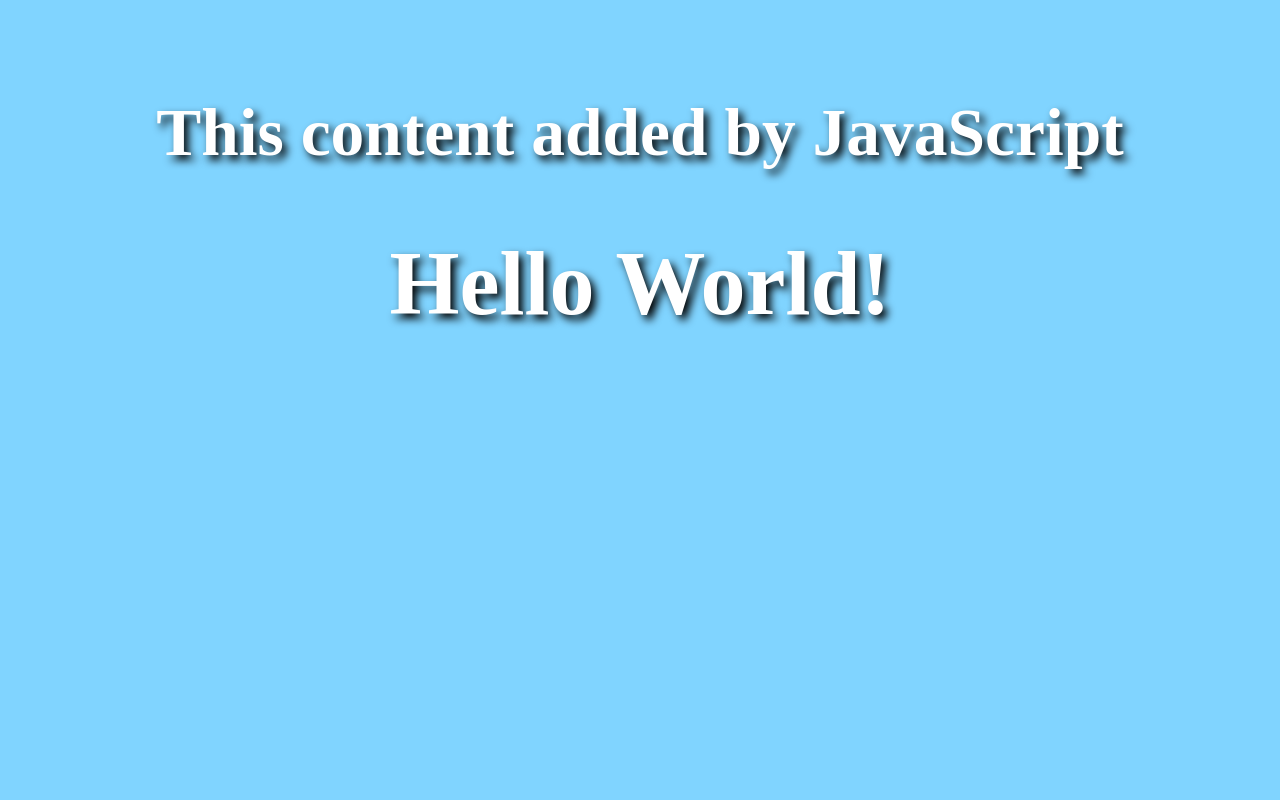
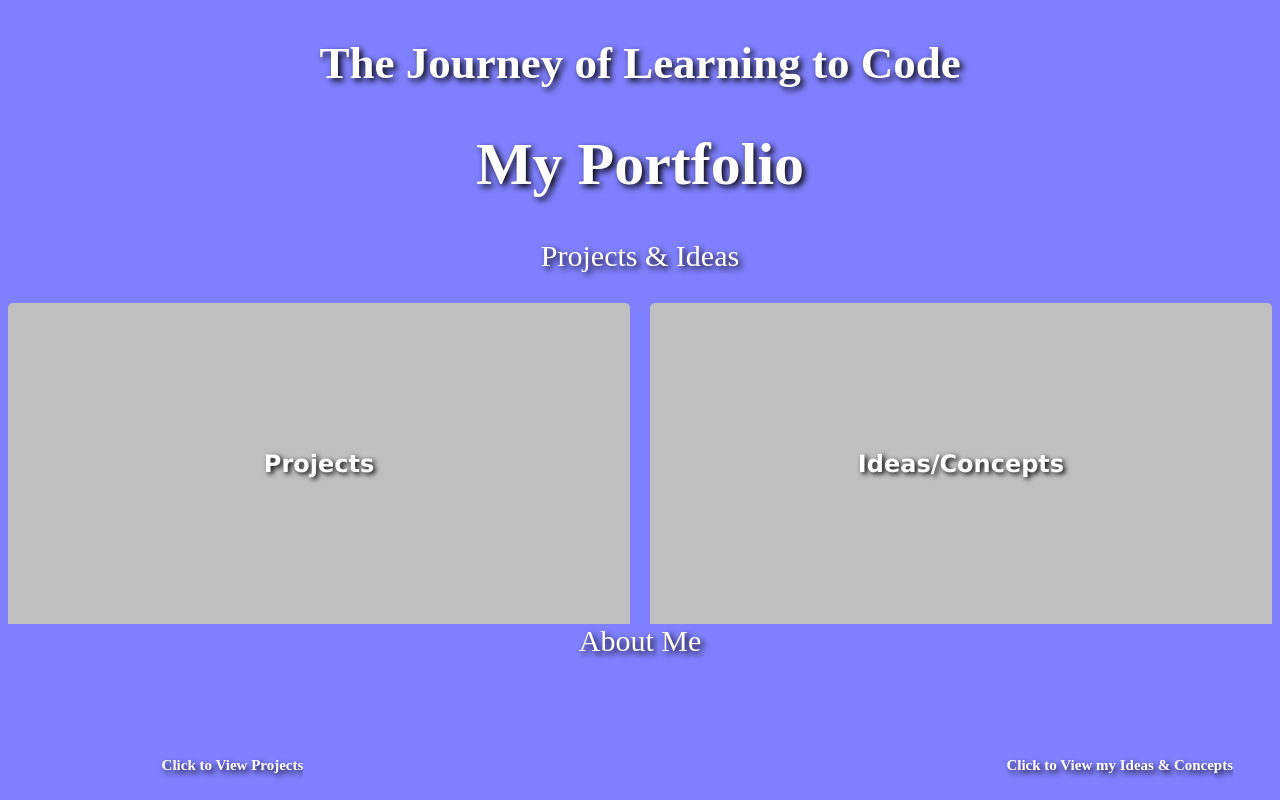
Before and after one commit to JCBuren/my-personal-website, a plain HTML site: page index.html in a window 1280 px wide. Drawn offline with Linux system fonts and the light colour scheme.

Commit message:
First Draft

```diff
--- a/index.html
+++ b/index.html
@@ -6,6 +6,25 @@
   </head>
   <body>
     <script src="script.js"></script>
-    <h1>Hello World!</h1>
+    <h1>My Portfolio</h1>
+    <p>Projects & Ideas</p>
+
+    <div class="content-box-silver">
+        <div class="title">Projects</div>
+        <div class="content">Click to View Projects</div>
+        </div>
+
+    <div class="content-box-silver-right">
+        <div class="title-two">Ideas/Concepts</div>
+        <div class="content-two">Click to View my Ideas & Concepts</div>
+        </div>
+    </div>
+
+    <div class="bio">
+        <div class="bio">About Me</div>
+
+        </div>
+
+    </div>
   </body>
 </html>
--- a/script.js
+++ b/script.js
@@ -1,3 +1,3 @@
 const h2 = document.createElement("h2");
-h2.textContent = "This content added by JavaScript"
+h2.textContent = "The Journey of Learning to Code"
 document.querySelector("body").appendChild(h2);
--- a/style.css
+++ b/style.css
@@ -1,7 +1,89 @@
 body {
-    padding: 30px;
     text-align: center;
-    background: #80d4ff;
-    ;color: white; text-shadow: black 0.1em 0.1em 0.2em;
-    font-size: 45px;
+    font-family: "fantasy";
+    background: #8080ff;color: white; text-shadow: black 0.1em 0.1em 0.2em;
+    font-size: 30px;
+       }
+
+#fixed {
+        text-align: center;
+        background-image:
+url("https://gyazo.com/9afa0ba0d715011217b2a745483ad856");
+        background-position: center;
+        background-repeat: no-repeat;
+        background-attachment: fixed;
     }
+    .content-box-silver .content {
+        position:fixed; bottom:0;
+        float: left;
+        overflow: hidden;
+        padding-left: 12%;
+        padding-bottom: 2%;
+        font-size: 15px;
+        font-weight: bold;
+        color: white;
+        display: block;
+    }
+    .content-box-silver .title {
+        float: left;
+        max-height:1600px;
+        width: 600px;
+        line-height:300px;
+        border-top-left-radius: 5px;
+        border-top-right-radius: 5px;
+        background:silver;
+        font-size:24px;
+        font-weight:bold;
+        font-family:verdana;
+        display:block;
+        color:white; text-shadow: black 0.1em 0.1em 0.2em;
+        display:block;
+        padding:10px;
+        border: 1px solid silver;
+        border-bottom:none;
+    }
+
+    .content-box-silver-right .content-two {
+        position:fixed; bottom:0;
+        overflow: hidden;
+        padding-left: 78%;
+        padding-bottom: 2%;
+        font-size: 15px;
+        font-weight: bold;
+        color: white;
+        display: flex;
+    }
+    .content-box-silver-right .title-two {
+        float: right;
+        max-height:1600px;
+        width: 600px;
+        line-height:300px;
+        border-top-left-radius: 5px;
+        border-top-right-radius: 5px;
+        background:silver;
+        font-size:24px;
+        font-weight:bold;
+        font-family:verdana;
+        display:block;
+        color:white; text-shadow: black 0.1em 0.1em 0.2em;
+        padding:10px;
+        border: 1px solid silver;
+        border-bottom:none;
+    }
+
+    .content-box-bio .aboutme {
+        max-height:80px;
+        line-height:30px;
+        border-top-left-radius: 5px;
+        border-top-right-radius: 5px;
+        background:silver;
+        font-size:24px;
+        font-weight:bold;
+        font-family:verdana;
+        display:flex;
+        color:white; text-shadow: black 0.1em 0.1em 0.2em;
+        display:block;
+        padding:10px;
+        border: 1px solid silver;
+        border-bottom:none;
+    }
```
